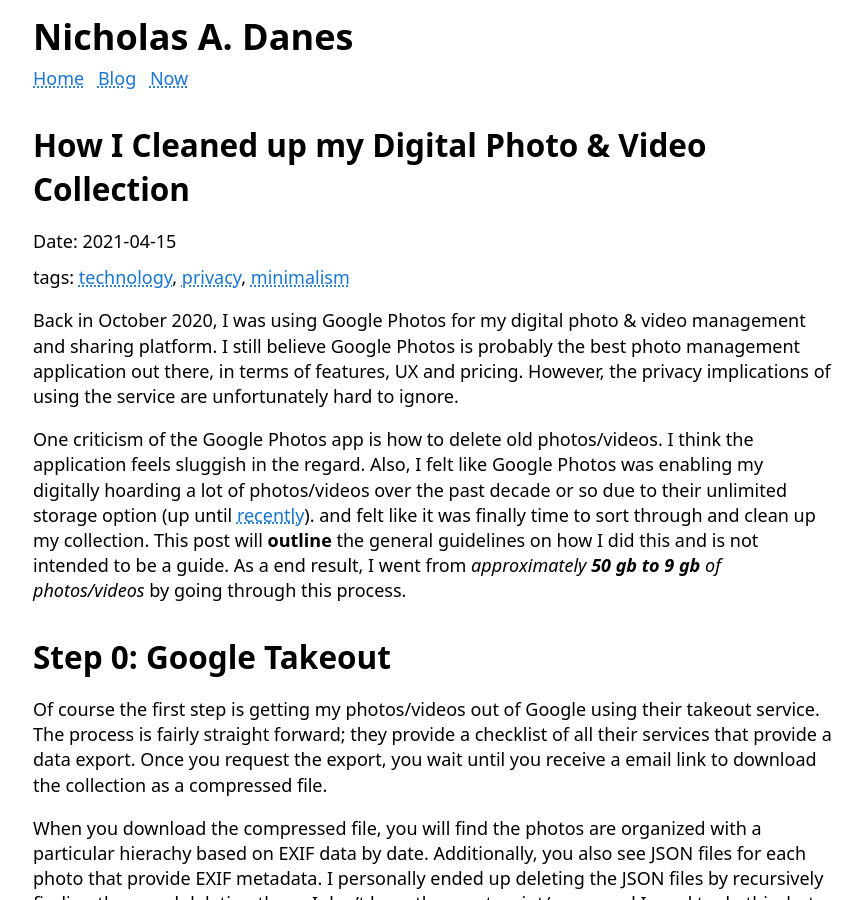
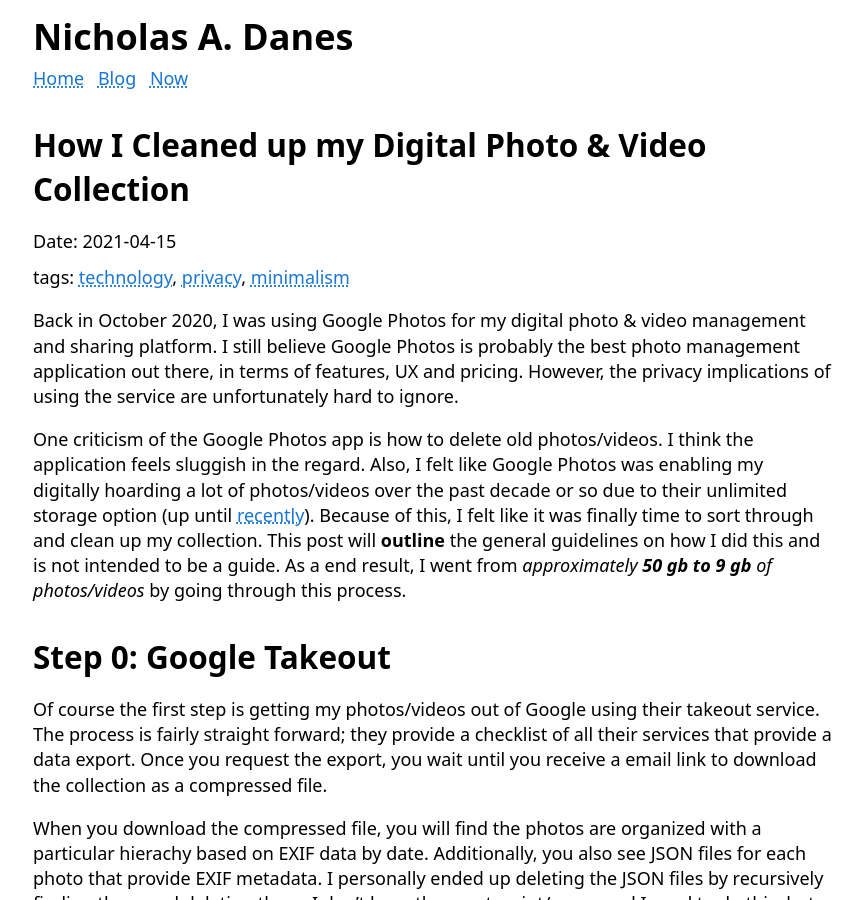
Before and after one commit to danesnick/old_website, a Jekyll site: the page built from _posts/2021-04-15-Cleaning-up-my-digital-photos-videos.markdown, in a window 1280 px wide and 900 px high. Shown: the whole window, without its empty margins (207-1069 px from the left). Built offline with Jekyll 4.4.1, drawn with Linux system fonts in a browser that asks for light colours.

Commit message:
Another typo

```diff
--- a/_posts/2021-04-15-Cleaning-up-my-digital-photos-videos.markdown
+++ b/_posts/2021-04-15-Cleaning-up-my-digital-photos-videos.markdown
@@ -8,7 +8,7 @@
 ---
 Back in October 2020, I was using Google Photos for my digital photo & video management and sharing platform. I still believe Google Photos is probably the best photo management application out there, in terms of features, UX and pricing. However, the privacy implications of using the service are unfortunately hard to ignore.
 
-One criticism of the Google Photos app is how to delete old photos/videos. I think the application feels sluggish in the regard. Also, I felt like Google Photos was enabling my digitally hoarding a lot of photos/videos over the past decade or so due to their unlimited storage option (up until [recently](https://www.androidauthority.com/google-photos-free-storage-1176862/)). and felt like it was finally time to sort through and clean up my collection. This post will **outline** the general guidelines on how I did this and is not intended to be a guide. As a end result, I went from *approximately __50 gb to 9 gb__ of photos/videos* by going through this process.
+One criticism of the Google Photos app is how to delete old photos/videos. I think the application feels sluggish in the regard. Also, I felt like Google Photos was enabling my digitally hoarding a lot of photos/videos over the past decade or so due to their unlimited storage option (up until [recently](https://www.androidauthority.com/google-photos-free-storage-1176862/)). Because of this, I felt like it was finally time to sort through and clean up my collection. This post will **outline** the general guidelines on how I did this and is not intended to be a guide. As a end result, I went from *approximately __50 gb to 9 gb__ of photos/videos* by going through this process.
 
 ## Step 0: Google Takeout
 
```
